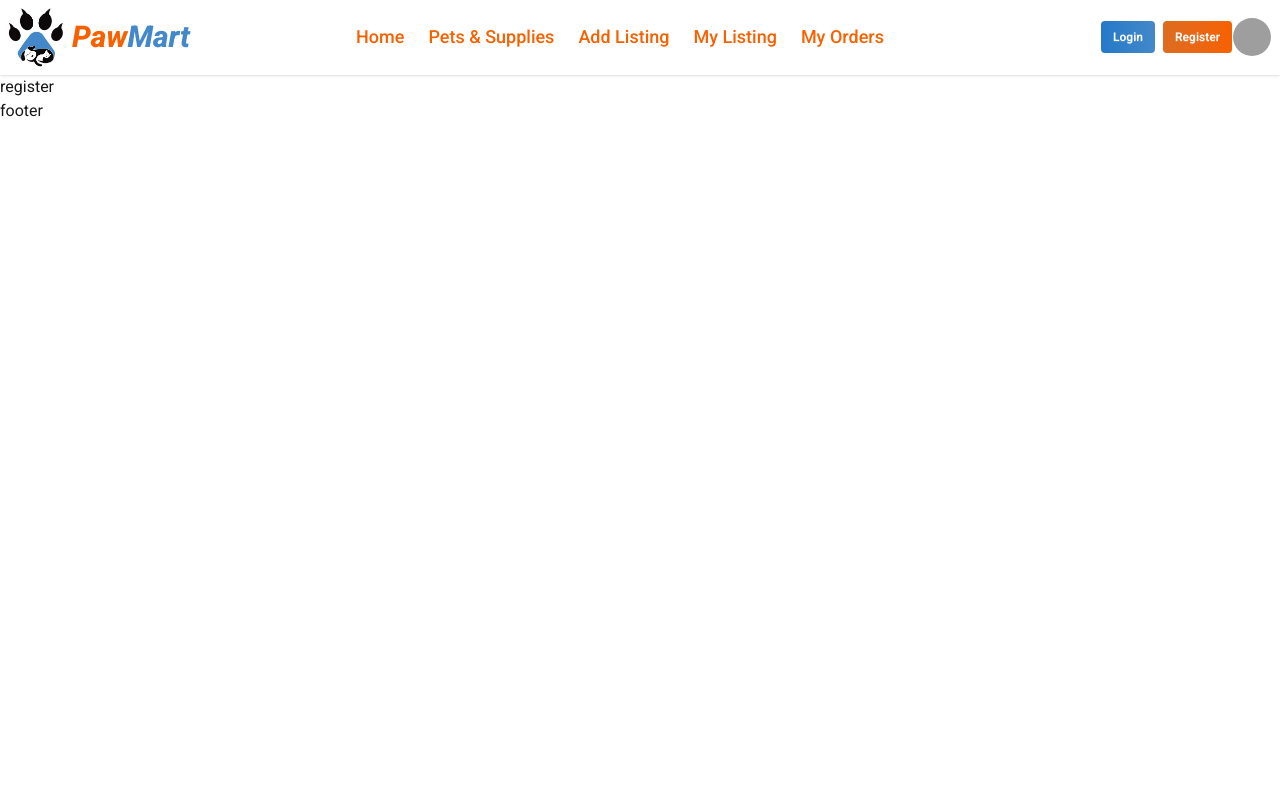
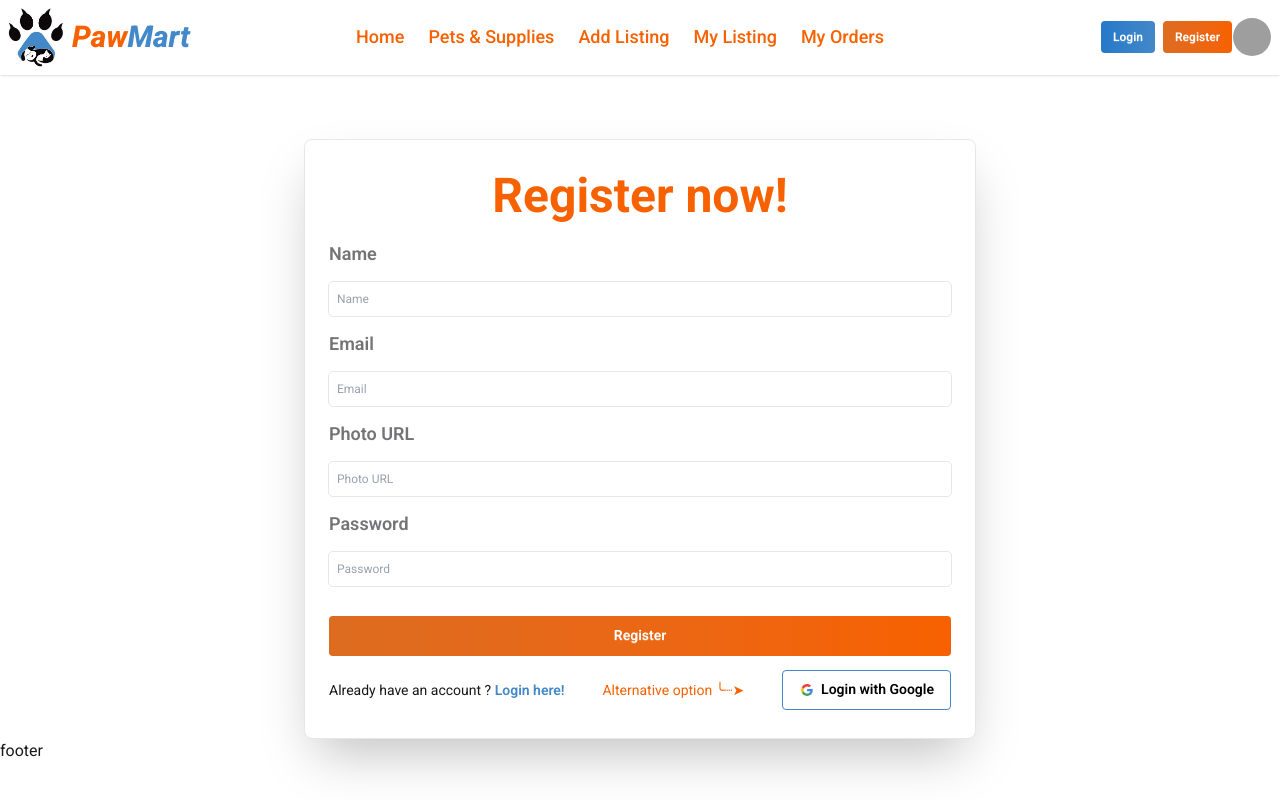
Before and after one commit to thtTAMALtht/PawMart-client, a React (Vite) app: page /auth/register in a window 1280 px wide. Built offline with nearby package versions, Linux system fonts and the light colour scheme; grey boxes are pictures that could not be loaded.

Commit message:
login & register form design

```diff
--- a/src/pages/login/Login.jsx
+++ b/src/pages/login/Login.jsx
@@ -1,9 +1,82 @@
-import React from 'react';
+import { Link} from "react-router";
 
 const Login = () => {
+
   return (
-    <div>
-      login
+    <div className="flex justify-center mt-16">
+      <div className=" card bg-base-100 w-full border border-gray-200 max-w-2xl shrink-0 shadow-md">
+        <div className="card-body">
+          <h1 className="text-5xl font-bold text-primary text-center py-2">Login now!</h1>
+          <form>
+            <fieldset className="fieldset space-y-2">
+              <label className="label text-lg font-semibold">Email</label>
+              <input
+                type="email"
+                name="email"
+                className="outline w-full p-2 rounded-sm outline-gray-200 placeholder-gray-400"
+                placeholder="Email"
+              />
+              <label className="label text-lg font-semibold">Password</label>
+              <input
+                type="password"
+                name="password"
+                className="outline w-full p-2 rounded-sm outline-gray-200 placeholder-gray-400"
+                placeholder="Password"
+              />
+              <div>
+                <a className="link link-hover">Forgot password?</a>
+              </div>
+              <button className="btn btn-primary shadow-none text-white mt-4">
+                Login
+              </button>
+              <hr className="border-0 `h-[1px]` bg-gray-200" />
+              <button
+
+                  type="button"
+                  className="btn bg-white text-black border-[#4388C9]"
+                >
+                  <svg
+                    aria-label="Google logo"
+                    width="16"
+                    height="16"
+                    xmlns="http://www.w3.org/2000/svg"
+                    viewBox="0 0 512 512"
+                  >
+                    <g>
+                      <path d="m0 0H512V512H0" fill="#ffffff"></path>
+                      <path
+                        fill="#34a853"
+                        d="M153 292c30 82 118 95 171 60h62v48A192 192 0 0190 341"
+                      ></path>
+                      <path
+                        fill="#4285f4"
+                        d="m386 400a140 175 0 0053-179H260v74h102q-7 37-38 57"
+                      ></path>
+                      <path
+                        fill="#fbbc02"
+                        d="m90 341a208 200 0 010-171l63 49q-12 37 0 73"
+                      ></path>
+                      <path
+                        fill="#ea4335"
+                        d="m153 219c22-69 116-109 179-50l55-54c-78-75-230-72-297 55"
+                      ></path>
+                    </g>
+                  </svg>
+                  Login with Google
+                </button>
+              <span className="mt-2 text-sm">
+                Dont have an account ?{" "}
+                <Link
+                  className="text-[#F76100] font-semibold"
+                  to="/auth/register"
+                >
+                  Register here!
+                </Link>
+              </span>
+            </fieldset>
+          </form>
+        </div>
+      </div>
     </div>
   );
 };
--- a/src/pages/register/Register.jsx
+++ b/src/pages/register/Register.jsx
@@ -1,9 +1,102 @@
-import React from 'react';
+import { Link } from "react-router";
 
 const Register = () => {
+
+
   return (
-    <div>
-      register
+    <div className="flex justify-center mt-16">
+      <div className=" card bg-base-100 w-full border border-gray-200 max-w-2xl shrink-0 shadow-2xl">
+        <div className="card-body">
+          <h1 className="text-5xl font-bold text-center py-2 text-secondary">Register now!</h1>
+          <form>
+            <fieldset className="fieldset space-y-2">
+              <label className="label text-lg font-semibold">Name</label>
+              <input
+                type="text"
+                name="name"
+                className="outline w-full p-2 rounded-sm outline-gray-200 placeholder-gray-400"
+                placeholder="Name"
+              />
+
+              <label className="label text-lg font-semibold">Email</label>
+              <input
+                type="email"
+                name="email"
+                className="outline w-full p-2 rounded-sm outline-gray-200 placeholder-gray-400"
+                placeholder="Email"
+              />
+
+              <label className="label text-lg font-semibold">Photo URL</label>
+              <input
+                type="text"
+                name="photo"
+                className="outline w-full p-2 rounded-sm outline-gray-200 placeholder-gray-400"
+                placeholder="Photo URL"
+              />
+
+              <label className="label text-lg font-semibold">Password</label>
+              <input
+                type="password"
+                name="password"
+                className="outline w-full p-2 rounded-sm outline-gray-200 placeholder-gray-400"
+                placeholder="Password"
+              />
+              <button className="btn btn-secondary shadow-none mt-4 text-white">
+                Register
+              </button>
+              <div className="flex flex-col md:flex-row justify-between items-center">
+                <span className="text-sm">
+                  Already have an account ?{" "}
+                  <Link
+                    className="text-[#4388C9] font-semibold"
+                    to="/auth/login"
+                  >
+                    Login here!
+                  </Link>
+                </span>
+                <h3 className="text-sm text-[#F76100] hidden md:block">
+                  Alternative option ╰┈➤
+                </h3>
+                <button
+
+                  type="button"
+                  className="btn mt-3 md:mt-0 w-full md:w-fit bg-white text-black border-[#4388C9]"
+                >
+                  <svg
+                    aria-label="Google logo"
+                    width="16"
+                    height="16"
+                    xmlns="http://www.w3.org/2000/svg"
+                    viewBox="0 0 512 512"
+                  >
+                    <g>
+                      <path d="m0 0H512V512H0" fill="#fff"></path>
+                      <path
+                        fill="#34a853"
+                        d="M153 292c30 82 118 95 171 60h62v48A192 192 0 0190 341"
+                      ></path>
+                      <path
+                        fill="#4285f4"
+                        d="m386 400a140 175 0 0053-179H260v74h102q-7 37-38 57"
+                      ></path>
+                      <path
+                        fill="#fbbc02"
+                        d="m90 341a208 200 0 010-171l63 49q-12 37 0 73"
+                      ></path>
+                      <path
+                        fill="#ea4335"
+                        d="m153 219c22-69 116-109 179-50l55-54c-78-75-230-72-297 55"
+                      ></path>
+                    </g>
+                  </svg>
+                  Login with Google
+                </button>
+              </div>
+
+            </fieldset>
+          </form>
+        </div>
+      </div>
     </div>
   );
 };
```
